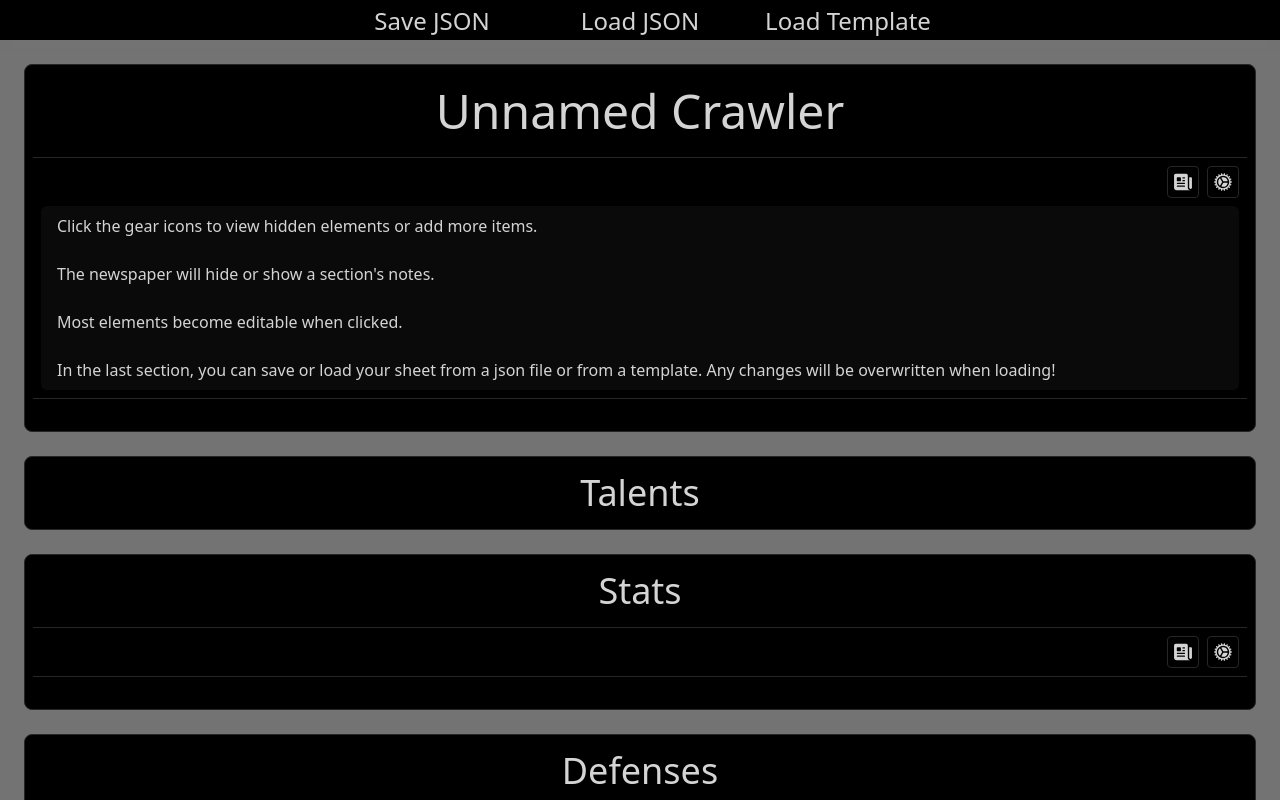
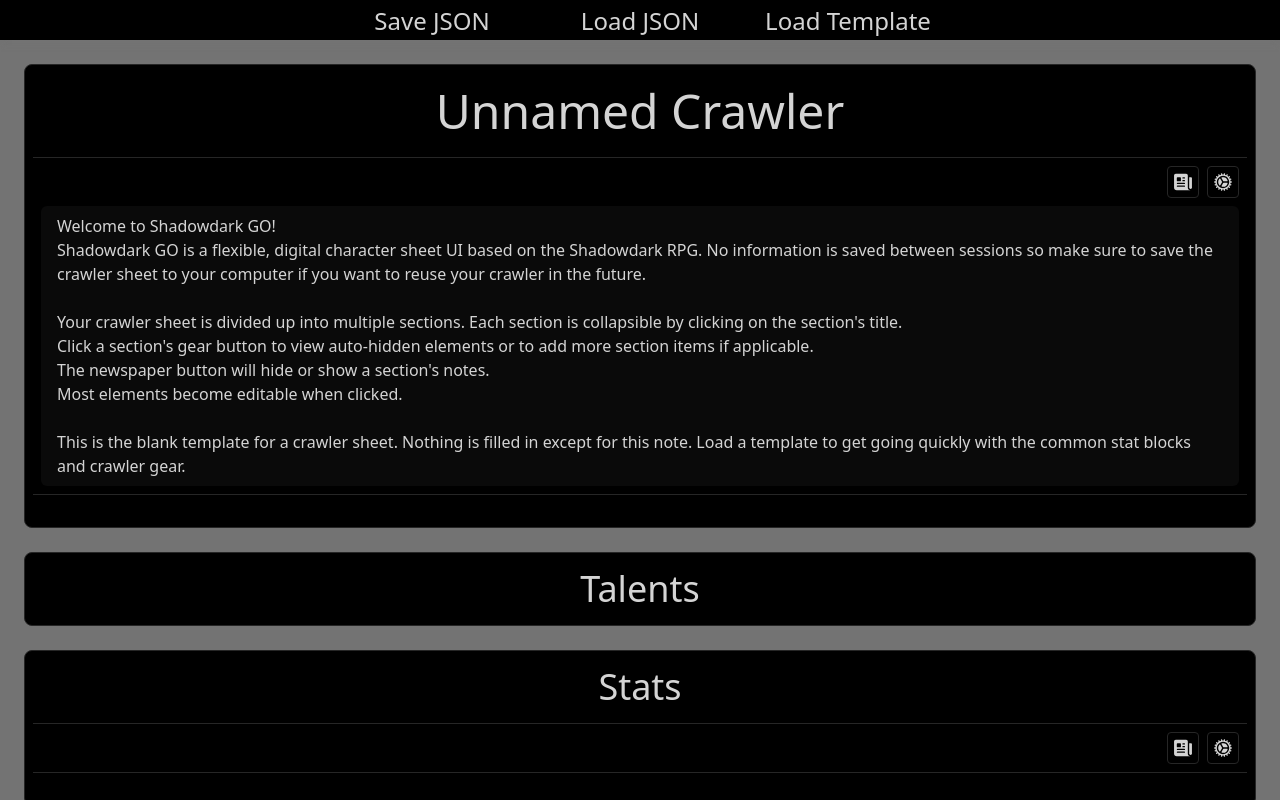
Before and after one commit to abroom/sdgo, a React (Vite) app: page / in a window 1280 px wide. Shown: the top 800 px of the page. Built offline with nearby package versions, Linux system fonts and the light colour scheme.

Commit message:
Updated templates

```diff
--- a/src/components/CrawlerSheetPage/Menu/MenuButtons/LoadTemplate.tsx
+++ b/src/components/CrawlerSheetPage/Menu/MenuButtons/LoadTemplate.tsx
@@ -3,7 +3,7 @@
 import clsx from 'clsx';
 
 import { CRAWLER_SHEET__BLANK } from '@/constants/CrawlerSheets/Blank';
-import { CRAWLER_SHEET__MOCK } from '@/constants/CrawlerSheets/Mock';
+import { CRAWLER_SHEET__EXAMPLE } from '@/constants/CrawlerSheets/Example';
 import { CRAWLER_SHEET__CYBERDARK } from '@/constants/CrawlerSheets/Cyberdark';
 import { CRAWLER_SHEET__SHADOWDARK } from '@/constants/CrawlerSheets/Shadowdark';
 import { CRAWLER_SHEET__DARK_SUNS_SHADOW } from '@/constants/CrawlerSheets/DarkSunsShadow';
@@ -13,11 +13,11 @@
 import { MenuButton } from '../MenuButton';
 
 const templates = {
-	Blank: CRAWLER_SHEET__BLANK,
 	'Shadow Dark': CRAWLER_SHEET__SHADOWDARK,
 	Cyberdark: CRAWLER_SHEET__CYBERDARK,
 	"Dark Sun's Shadow": CRAWLER_SHEET__DARK_SUNS_SHADOW,
-	Mock: CRAWLER_SHEET__MOCK,
+	Blank: CRAWLER_SHEET__BLANK,
+	Example: CRAWLER_SHEET__EXAMPLE,
 } as const;
 
 export const LoadTemplate = () => {
--- a/src/constants/CrawlerSheets/Blank.ts
+++ b/src/constants/CrawlerSheets/Blank.ts
@@ -13,7 +13,7 @@
 		lvl: '',
 		xp: { current: '', required: '' },
 		notes:
-			"Click the gear icons to view hidden elements or add more items.\n\nThe newspaper will hide or show a section's notes.\n\nMost elements become editable when clicked.\n\nIn the last section, you can save or load your sheet from a json file or from a template. Any changes will be overwritten when loading!",
+			"Welcome to Shadowdark GO!\nShadowdark GO is a flexible, digital character sheet UI based on the Shadowdark RPG. No information is saved between sessions so make sure to save the crawler sheet to your computer if you want to reuse your crawler in the future.\n\nYour crawler sheet is divided up into multiple sections. Each section is collapsible by clicking on the section's title.\nClick a section's gear button to view auto-hidden elements or to add more section items if applicable.\nThe newspaper button will hide or show a section's notes.\nMost elements become editable when clicked.\n\nThis is the blank template for a crawler sheet. Nothing is filled in except for this note. Load a template to get going quickly with the common stat blocks and crawler gear.",
 	},
 	stats: {
 		data: [],
--- a/src/constants/CrawlerSheets/Cyberdark.ts
+++ b/src/constants/CrawlerSheets/Cyberdark.ts
@@ -12,7 +12,8 @@
 		deity: '',
 		lvl: '1',
 		xp: { current: '0', required: '10' },
-		notes: '',
+		notes:
+			'This is the Cyberdark template. Based on Modlist: RED, a cyberpunk mod of Shadowdark. Armor bulk. Themed wealth types and crawling kit.',
 	},
 	stats: {
 		data: [
--- a/src/constants/CrawlerSheets/DarkSunsShadow.ts
+++ b/src/constants/CrawlerSheets/DarkSunsShadow.ts
@@ -12,7 +12,8 @@
 		deity: '',
 		lvl: '1',
 		xp: { current: '0', required: '10' },
-		notes: '',
+		notes:
+			"This is the Dark Sun's Shadow template. Based on Modlist: Orange, a Dark Sun inspired mod of Shadowdark. Psionics stat. Themed wealth types and crawling kit.",
 	},
 	stats: {
 		data: [
@@ -50,7 +51,7 @@
 	},
 	gear: {
 		wealth: [
-			{ type: 'Genuine Pelvics', quantity: '' },
+			{ type: 'Genuine Patellae', quantity: '' },
 			{ type: 'Stone Pounds', quantity: '' },
 			{ type: 'Clay Pennies', quantity: '' },
 		],
--- a/src/constants/CrawlerSheets/Mock.ts
+++ b/src/constants/CrawlerSheets/Example.ts
@@ -1,6 +1,6 @@
 import type { CrawlerSheet } from '../../types/CrawlerSheet';
 
-export const CRAWLER_SHEET__MOCK: CrawlerSheet = {
+export const CRAWLER_SHEET__EXAMPLE: CrawlerSheet = {
 	core: {
 		name: 'Aragorn',
 		player: 'John Doe',
--- a/src/constants/CrawlerSheets/Shadowdark.ts
+++ b/src/constants/CrawlerSheets/Shadowdark.ts
@@ -12,7 +12,8 @@
 		deity: '',
 		lvl: '1',
 		xp: { current: '0', required: '10' },
-		notes: '',
+		notes:
+			'This is the Shadowdark template. Standard stats. Level 1 character with 0 XP. Standard wealth types. Crawling kit.',
 	},
 	stats: {
 		data: [
```
